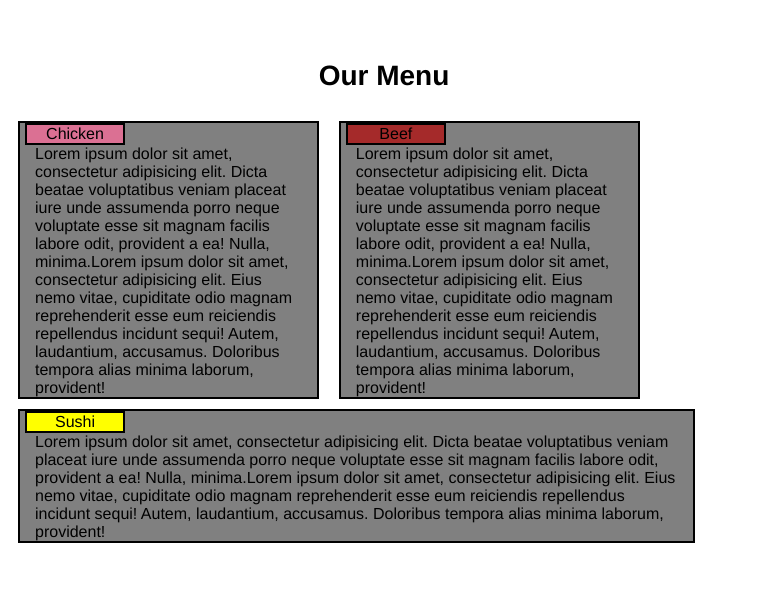
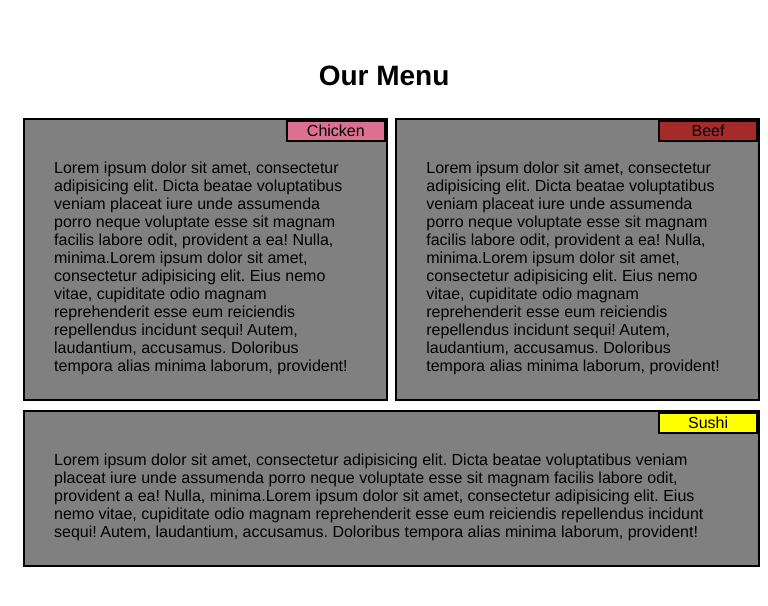
Before and after one commit to EdmonGM/Coursera, a plain HTML site: page module2-solution/index.html in a window 768 px wide. Drawn offline with Linux system fonts and the light colour scheme.

Commit message:
module 2 solution edit

```diff
--- a/module2-solution/css/style.css
+++ b/module2-solution/css/style.css
@@ -13,13 +13,17 @@ section > p {
     background-color: grey;
 }
 section {
-    margin: 10px;
     border: 2px solid black;
     background-color: gray;
-    padding: 0px 5px 0px 5px;
+    padding: 19px;
+    position: relative;
+    right: 1%;
+    left: 1%;
+    margin-top: 1%;
+    margin-left: 1%;
 }
 p {
-    padding: 0px 10px 0px 10px;
+    padding: 20px 10px 5px 10px;
 }
 .Chicken {
     border: 2px solid black;
@@ -27,6 +31,9 @@ p {
     text-align: center;
     padding: 0px;
     width: 100px;
+    position: absolute;
+    top: 0px;
+    right: 0px;
 }
 .Beef {
     border: 2px solid black;
@@ -34,6 +41,9 @@ p {
     text-align: center;
     padding: 0px;
     width: 100px;
+    position: absolute;
+    top: 0px;
+    right: 0px;
 }
 .Sushi {
     border: 2px solid black;
@@ -41,8 +51,11 @@ p {
     text-align: center;
     padding: 0px;
     width: 100px;
+    position: absolute;
+    top: 0px;
+    right: 0px;
 }
-@media (min-width: 992px) and (max-width: 1515px) {
+@media (min-width: 992px) {
     section {
         float: left;
         width: 31%;
@@ -51,13 +64,14 @@ p {
 @media (min-width: 768px) and (max-width: 991px) {
     .section1 , .section2 {
         float: left;
-        width: 40%;
+        width: 48.5%;
     }
 }
 @media (min-width: 768px) and (max-width: 991px) {
     .section3 {
-        width: 90%;
+        width: 98%;
         clear: both;
+        top: 9px;
     }
 }
 @media (max-width: 767px) {
```
